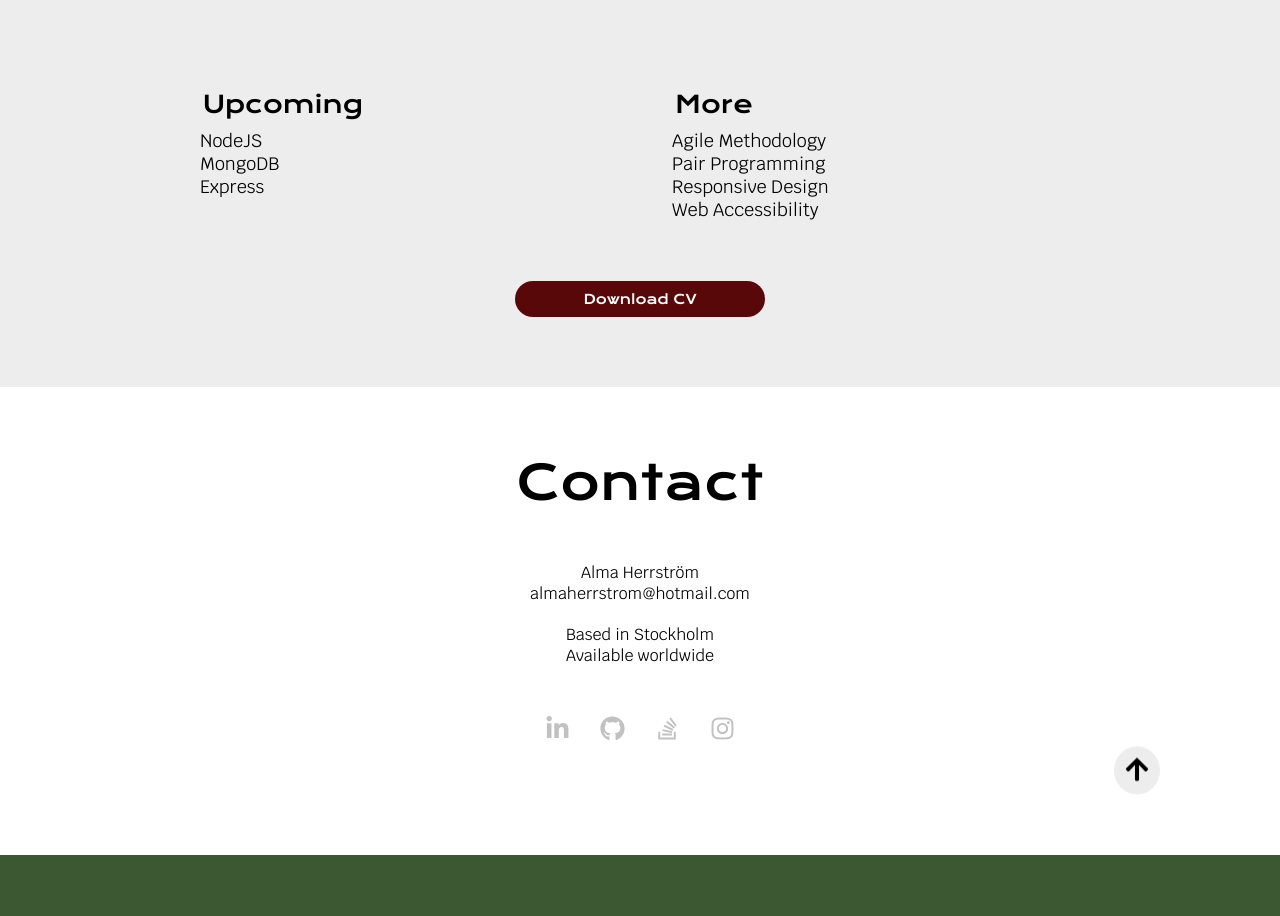
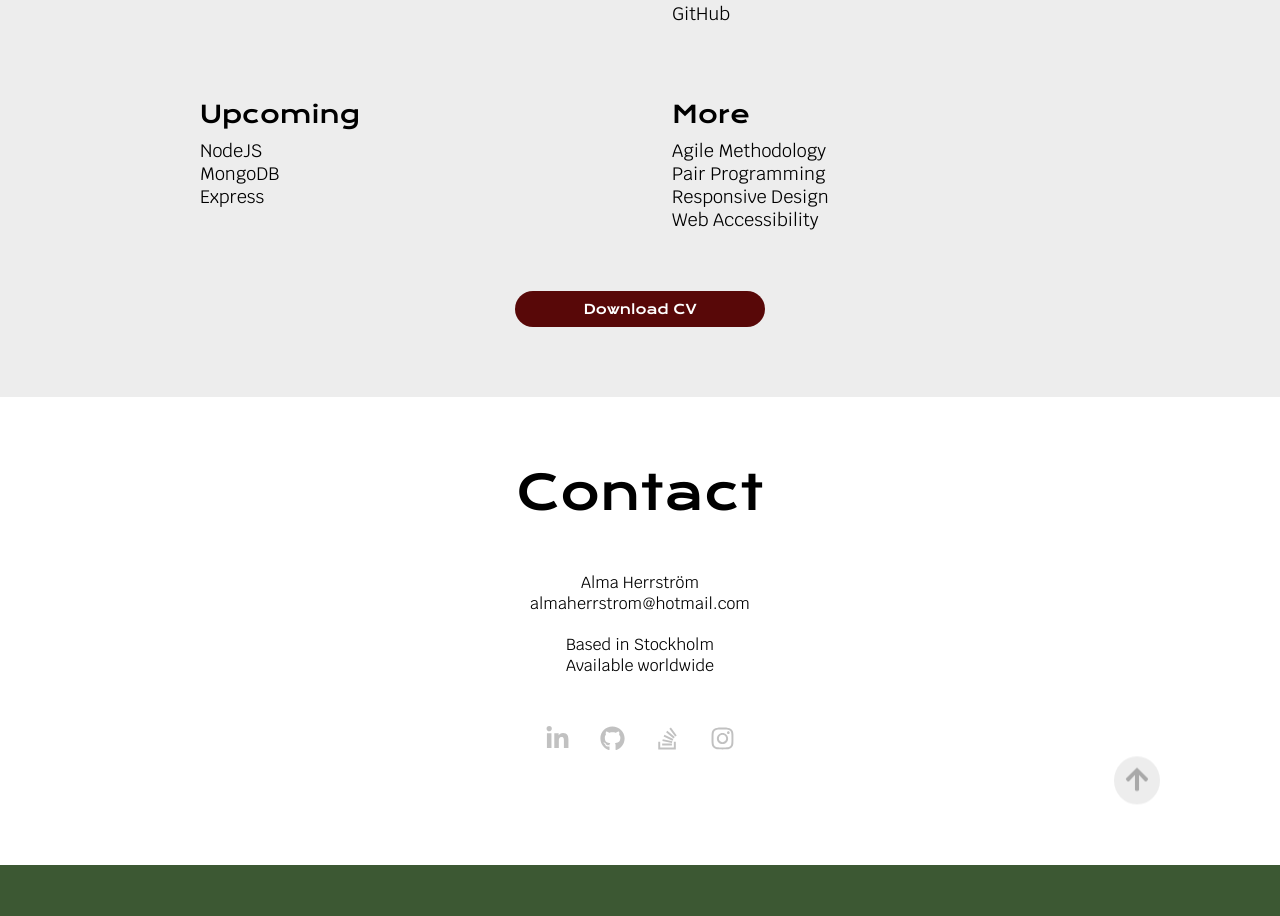
Before and after one commit to almaherris/alma-portfolio, a React (Vite) app: page / in a window 1280 px wide. Shown: the part 3416-4332 px from the top of the page. Built offline with nearby package versions, Linux system fonts and the light colour scheme.

Commit message:
more padding

```diff
--- a/src/components/sections/Contact.css
+++ b/src/components/sections/Contact.css
@@ -14,6 +14,7 @@
   border: 0;
   font-size: 26px;
   background-color: var(--color-1);
+  color: darkgray;
   border-radius: 50%;
   padding: 10px 10px 5px 10px;
   margin-bottom: 10px;
--- a/src/components/sections/Contact.jsx
+++ b/src/components/sections/Contact.jsx
@@ -1,4 +1,4 @@
-import { FaArrowUp } from "react-icons/fa";
+import { FaArrowUp } from "react-icons/fa"
 import { SoMe } from "../reusable/SoMe"
 import "./Contact.css"
 
@@ -27,7 +27,7 @@ export const Contact = () => {
       </div>
       <div className="up-btn-container">
         <button className="up-button" onClick={scrollToIntro}>
-        <FaArrowUp />
+          <FaArrowUp />
         </button>
       </div>
     </div>
--- a/src/components/sections/Skills.css
+++ b/src/components/sections/Skills.css
@@ -12,16 +12,11 @@ li {
   font-family: var(--p-font);
 }
 
-.skills h2 {
-  margin-bottom: 0;
-}
-
 .skill-container h3 {
   width: fit-content;
   display: inline-block;
   font-size: 24px;
-  margin: 30px 0 10px 0;
-  padding: 0 3px;
+  margin: 10px 0;
 }
 
 .download-button {
```
